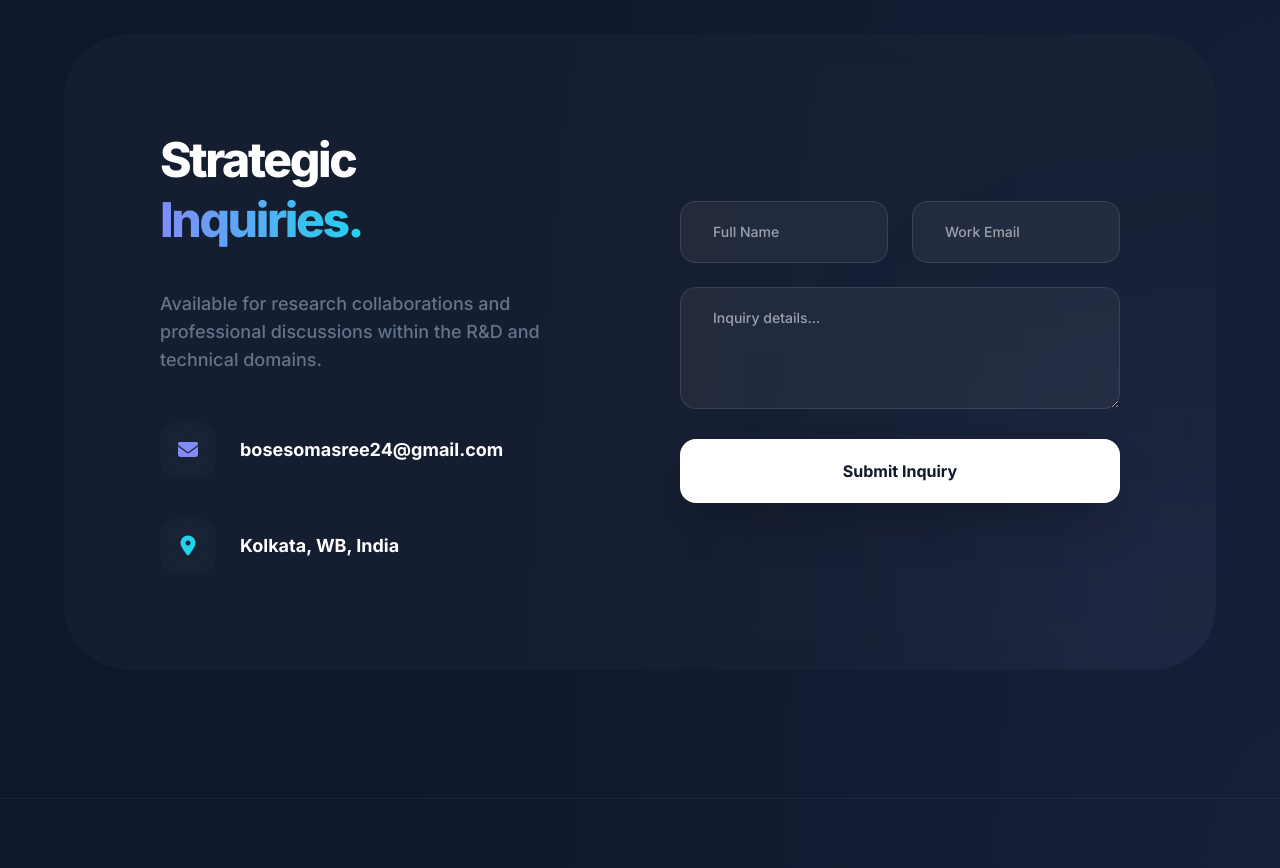
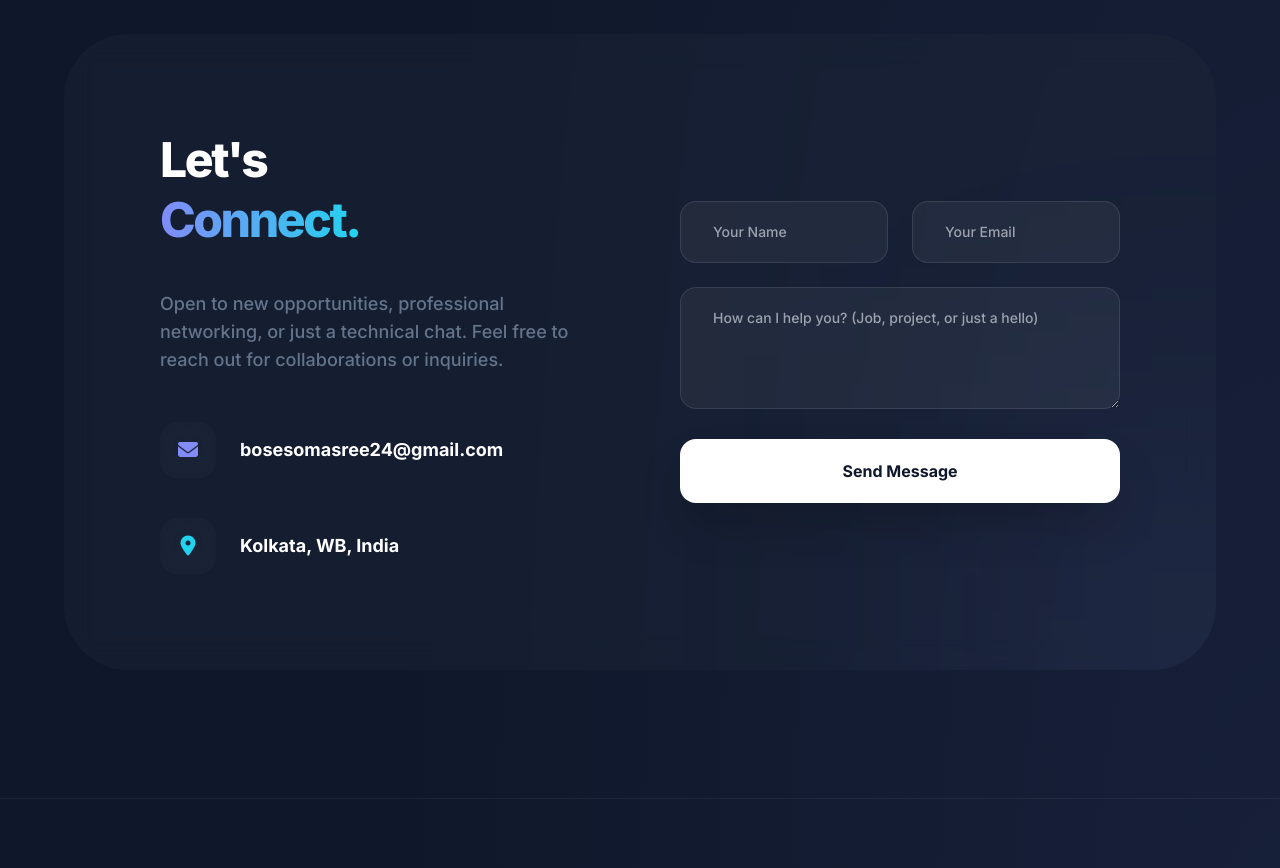
Before and after one commit to somasreebose/somasreebose.github.io, a website: page index.html in a window 1280 px wide. Shown: the part 3660-4528 px from the top of the page. Drawn offline with Linux system fonts and the light colour scheme.

Commit message:
feat: redesign academic profile card for better spacing and rebrand contact section for general connection

```diff
--- a/index.html
+++ b/index.html
@@ -100,8 +100,6 @@
                             <div class="absolute top-0 left-0 w-full h-1 bg-gradient-to-r from-transparent via-primary/30 to-transparent animate-scan"></div>
                         </div>
                     </div>
-
-                    <!-- Decorative elements removed to prevent overflow distortion -->
                 </div>
             </div>
         </div>
@@ -319,9 +317,9 @@
                 <div class="absolute bottom-0 right-0 w-96 h-96 bg-primary/10 blur-[150px] -mb-48 -mr-48"></div>
                 <div class="grid lg:grid-cols-2 gap-20 items-center relative z-10">
                     <div class="text-center lg:text-left">
-                        <h2 class="text-5xl font-black text-white mb-10 tracking-tighter leading-tight">Strategic <br><span class="text-gradient">Inquiries.</span></h2>
+                        <h2 class="text-5xl font-black text-white mb-10 tracking-tighter leading-tight">Let's <br><span class="text-gradient">Connect.</span></h2>
                         <p class="text-lg text-slate-500 mb-12 font-medium max-w-md mx-auto lg:mx-0">
-                            Available for research collaborations and professional discussions within the R&D and technical domains.
+                            Open to new opportunities, professional networking, or just a technical chat. Feel free to reach out for collaborations or inquiries.
                         </p>
                         <div class="space-y-10">
                             <a href="mailto:bosesomasree24@gmail.com" class="flex items-center justify-center lg:justify-start space-x-6 group">
@@ -341,11 +339,11 @@
 
                     <form action="#" class="space-y-6">
                         <div class="grid md:grid-cols-2 gap-6">
-                            <input type="text" class="w-full bg-white/5 border border-white/10 rounded-2xl px-8 py-5 text-white focus:outline-none focus:border-primary transition-all text-sm font-medium" placeholder="Full Name">
-                            <input type="email" class="w-full bg-white/5 border border-white/10 rounded-2xl px-8 py-5 text-white focus:outline-none focus:border-primary transition-all text-sm font-medium" placeholder="Work Email">
+                            <input type="text" class="w-full bg-white/5 border border-white/10 rounded-2xl px-8 py-5 text-white focus:outline-none focus:border-primary transition-all text-sm font-medium" placeholder="Your Name">
+                            <input type="email" class="w-full bg-white/5 border border-white/10 rounded-2xl px-8 py-5 text-white focus:outline-none focus:border-primary transition-all text-sm font-medium" placeholder="Your Email">
                         </div>
-                        <textarea rows="4" class="w-full bg-white/5 border border-white/10 rounded-2xl px-8 py-5 text-white focus:outline-none focus:border-primary transition-all text-sm font-medium" placeholder="Inquiry details..."></textarea>
-                        <button class="w-full bg-white text-dark py-5 rounded-2xl font-bold hover:bg-primary hover:text-white transition-all shadow-2xl">Submit Inquiry</button>
+                        <textarea rows="4" class="w-full bg-white/5 border border-white/10 rounded-2xl px-8 py-5 text-white focus:outline-none focus:border-primary transition-all text-sm font-medium" placeholder="How can I help you? (Job, project, or just a hello)"></textarea>
+                        <button class="w-full bg-white text-dark py-5 rounded-2xl font-bold hover:bg-primary hover:text-white transition-all shadow-2xl">Send Message</button>
                     </form>
                 </div>
             </div>
```
